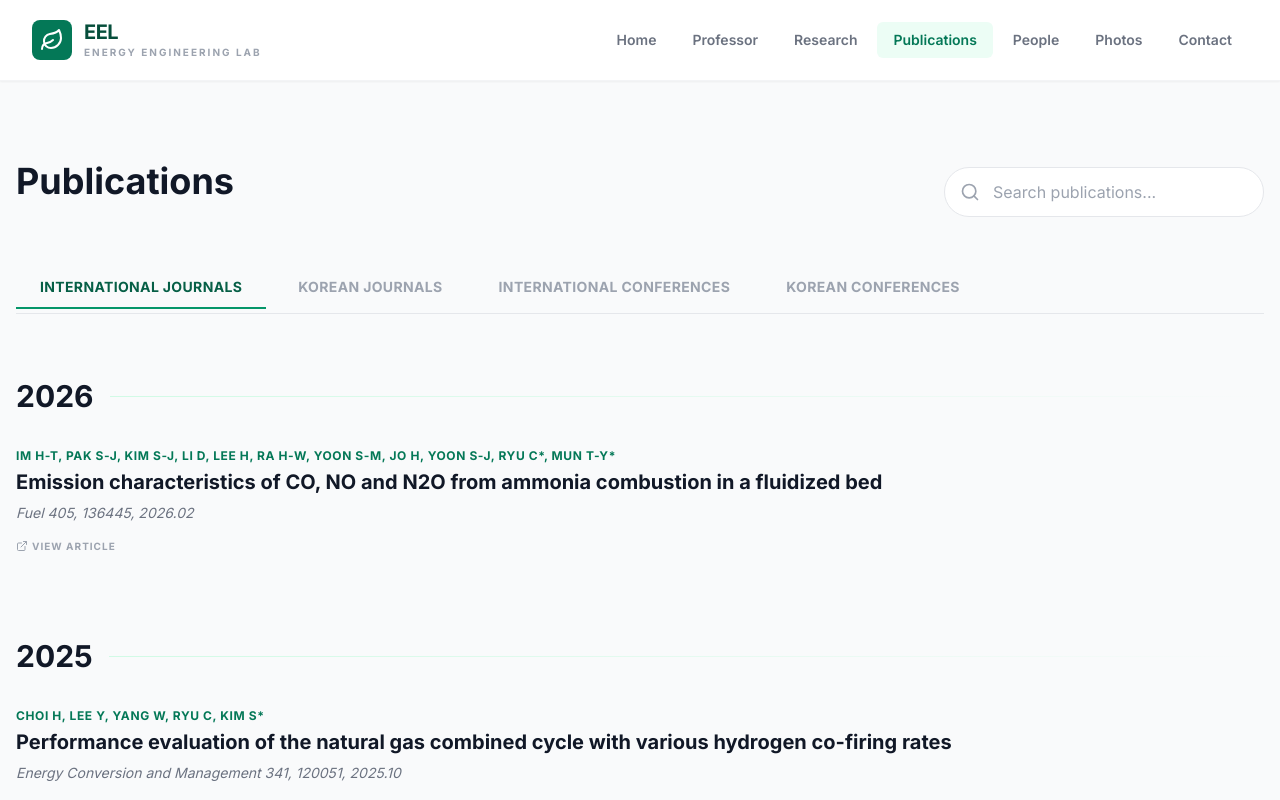
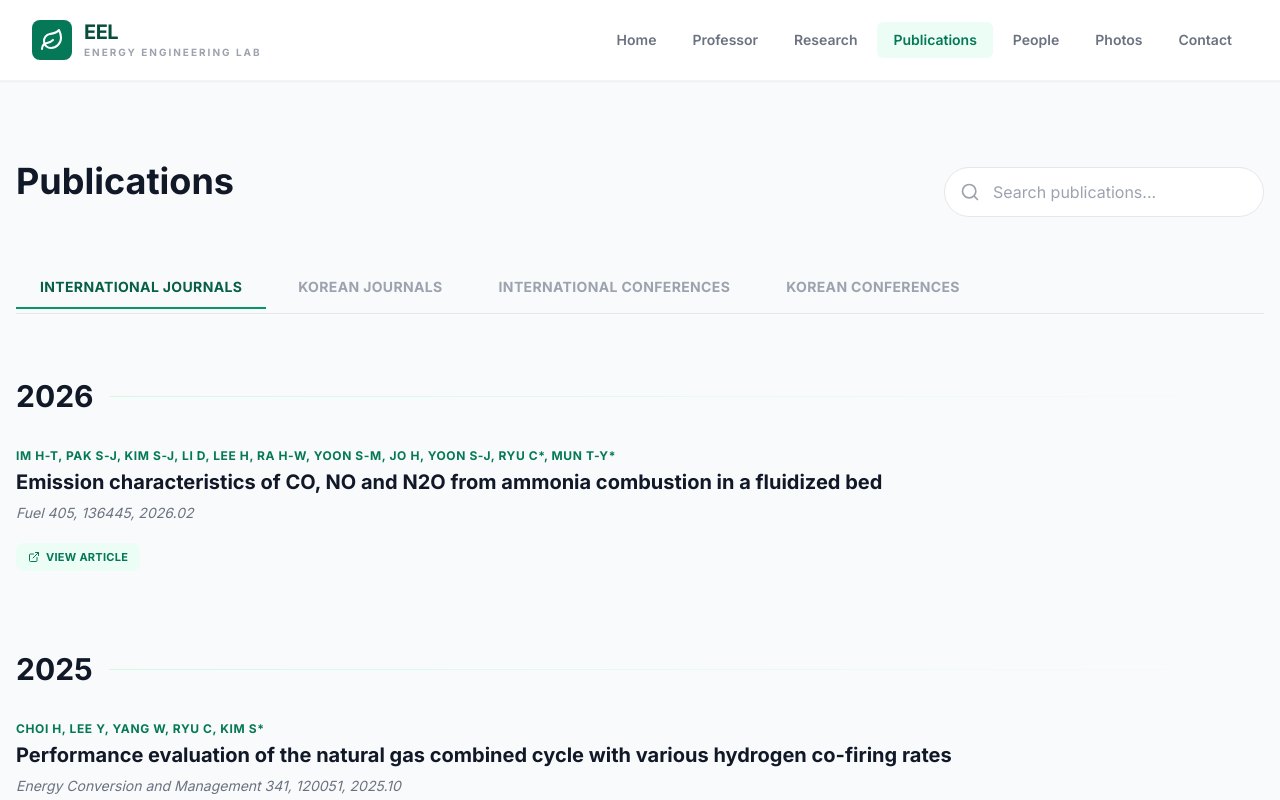
Before and after one commit to EEL23307/eelab_page, a React (Vite) app: page / in a window 1280 px wide. Both pictures are taken after a click on the button "Publications". Shown: the top 800 px of the page. Built offline with nearby package versions, Linux system fonts and the light colour scheme.

Commit message:
Update Publications.tsx

```diff
--- a/pages/Publications.tsx
+++ b/pages/Publications.tsx
@@ -2,7 +2,6 @@ import React, { useState, useEffect } from 'react';
 import { Search, ExternalLink, ArrowUp, Home } from 'lucide-react';
 
 // [중요] 분리한 데이터 파일들 불러오기
-// 경로가 ../data/.. 인 이유는 pages 폴더에서 한 단계 위로 올라가서 data 폴더를 찾기 때문입니다.
 import { Publication } from '../data/types';
 import { internationalJournals } from '../data/internationalJournals';
 import { koreanJournals } from '../data/koreanJournals';
@@ -136,14 +135,15 @@ const Publications: React.FC = () => {
                           {pub.journal}
                         </div>
 
+                        {/* [수정됨] DOI 버튼 스타일 적용 (추천 2번) */}
                         {pub.doi && (
                             <a
                               href={`https://doi.org/${pub.doi}`}
                               target="_blank"
                               rel="noopener noreferrer"
-                              className="inline-flex items-center text-[10px] font-black text-gray-400 hover:text-emerald-800 uppercase tracking-widest transition-all mt-2"
+                              className="inline-flex items-center px-3 py-1.5 mt-3 text-[11px] font-bold text-emerald-700 bg-emerald-50 rounded-lg hover:bg-emerald-100 transition-colors uppercase tracking-wide"
                             >
-                              <ExternalLink className="h-3 w-3 mr-1" /> View Article
+                              <ExternalLink className="h-3 w-3 mr-1.5" /> View Article
                             </a>
                           )
                         }
@@ -162,9 +162,9 @@ const Publications: React.FC = () => {
           showBackToTop ? 'opacity-100 translate-y-0' : 'opacity-0 translate-y-10 pointer-events-none'
         }`}>
 
-        {/* Home 버튼 (<a> 태그 사용 - 설치 필요 없음) */}
+        {/* Home 버튼 */}
         <a
-          href="/eelab_page/"
+          href={import.meta.env.BASE_URL}
           className="p-3 bg-white text-emerald-600 border border-emerald-100 rounded-full shadow-lg hover:bg-emerald-50 transition-all duration-300 mb-1 flex items-center justify-center"
           aria-label="Go to Home"
         >
```
